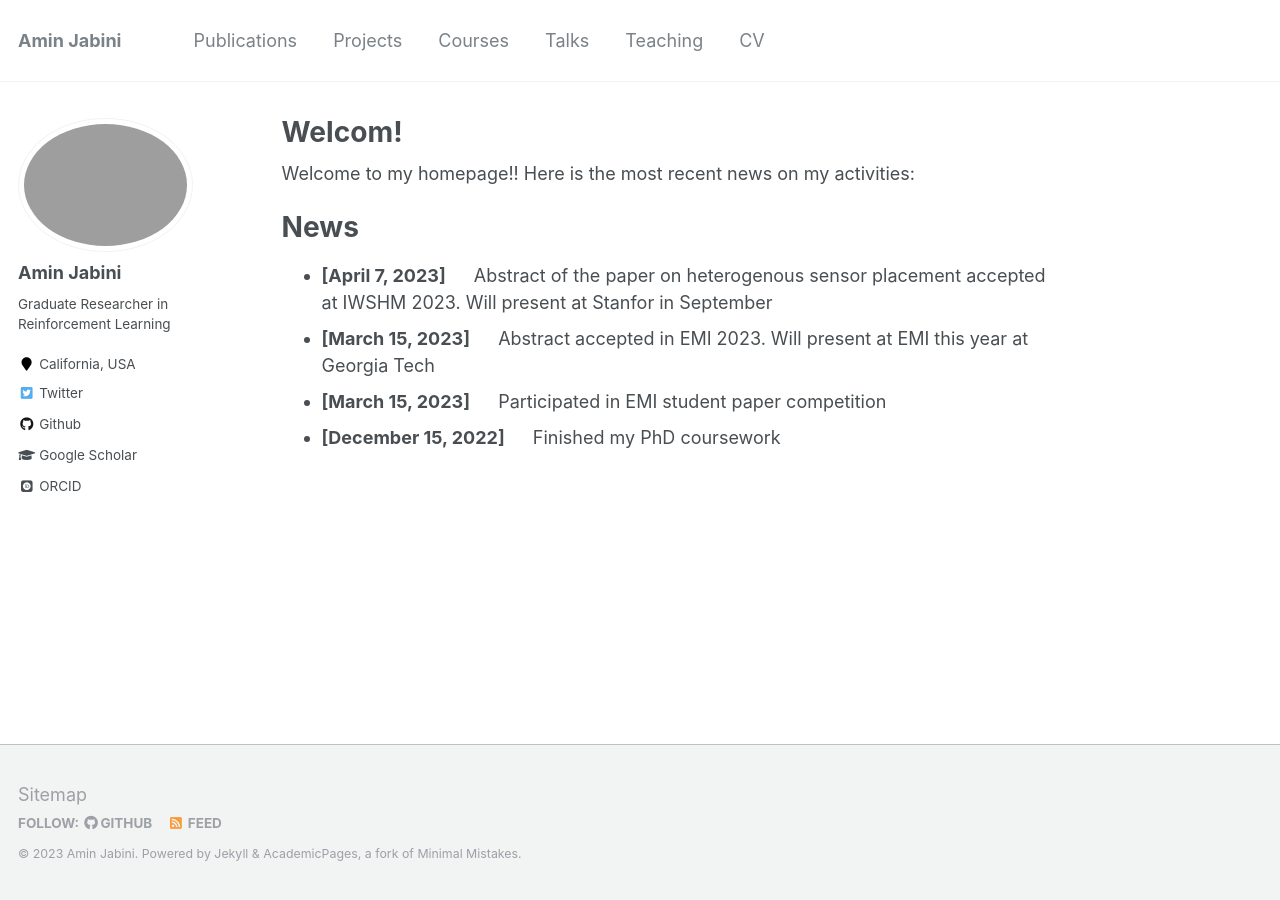
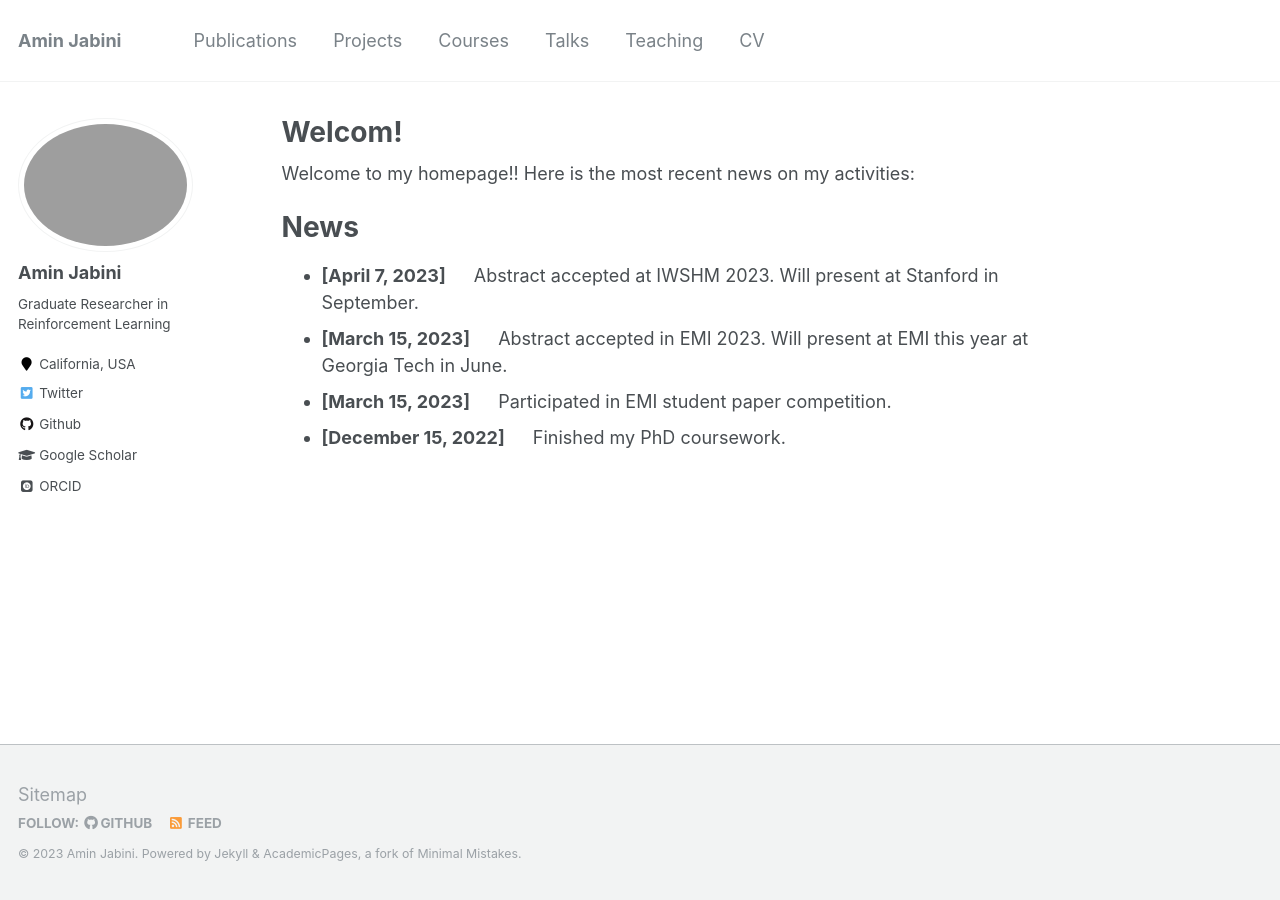
Before and after one commit to ajabini/ajabini.github.io, a Jekyll site: the page built from _pages/about.md, in a window 1280 px wide. Built offline with Jekyll 4.4.1, drawn with Linux system fonts in a browser that asks for light colours; some web fonts are replaced; a file with an impossible date is left out.

```diff
--- a/_pages/about.md
+++ b/_pages/about.md
@@ -12,7 +12,7 @@ Welcome to my homepage!! Here is the most recent news on my activities:
 
 News
 ===
-- **[April 7, 2023]** &emsp; Abstract of the paper on heterogenous sensor placement accepted at IWSHM 2023. Will present at Stanfor in September
-- **[March 15, 2023]** &emsp; Abstract accepted in EMI 2023. Will present at EMI this year at Georgia Tech
-- **[March 15, 2023]** &emsp; Participated in EMI student paper competition
-- **[December 15, 2022]** &emsp; Finished my PhD coursework
+- **[April 7, 2023]** &emsp; Abstract accepted at IWSHM 2023. Will present at Stanford in September.
+- **[March 15, 2023]** &emsp; Abstract accepted in EMI 2023. Will present at EMI this year at Georgia Tech in June.
+- **[March 15, 2023]** &emsp; Participated in EMI student paper competition.
+- **[December 15, 2022]** &emsp; Finished my PhD coursework.
```
Also changed, not shown: _publications/2009-10-01-paper-title-number-1.md (+10 -9 lines).
